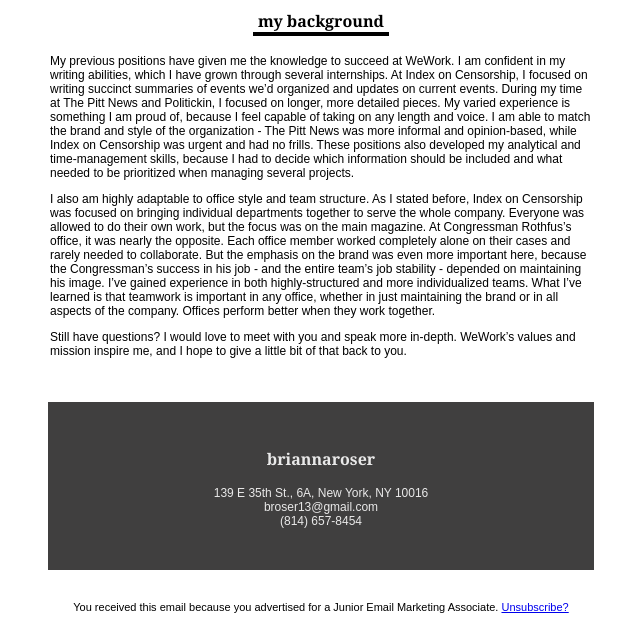
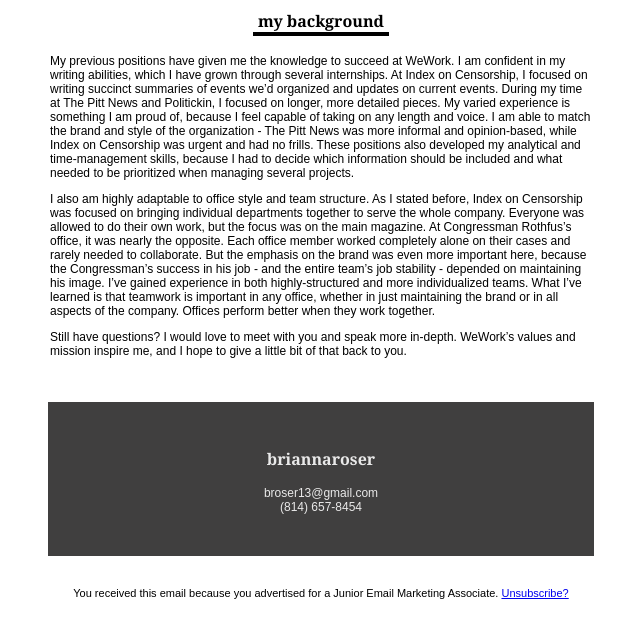
Before and after one commit to broser13/Email-2, a plain HTML site: page index.html in a window 1280 px wide. Shown: the part 1192-1816 px from the top of the page, without its empty margins (319-959 px from the left). Drawn offline with Linux system fonts and the light colour scheme.

Commit message:
Update index.html

```diff
--- a/index.html
+++ b/index.html
@@ -121,7 +121,7 @@
 		<tr style="margin-top: 20px;">
 			<td style="background-color: #403F3F; padding: 30px; color: #E9E9E9; text-align: center;">
 				<p style="font-family: Georgia; font-size: 16px;"><b>briannaroser</b></p>
-				<p style="font-family: Arial; font-size: 12px;">139 E 35th St., 6A, New York, NY 10016<br>
+				<p style="font-family: Arial; font-size: 12px;">
 				broser13@gmail.com<br>
 				(814) 657-8454</p>
 			</td>
```
